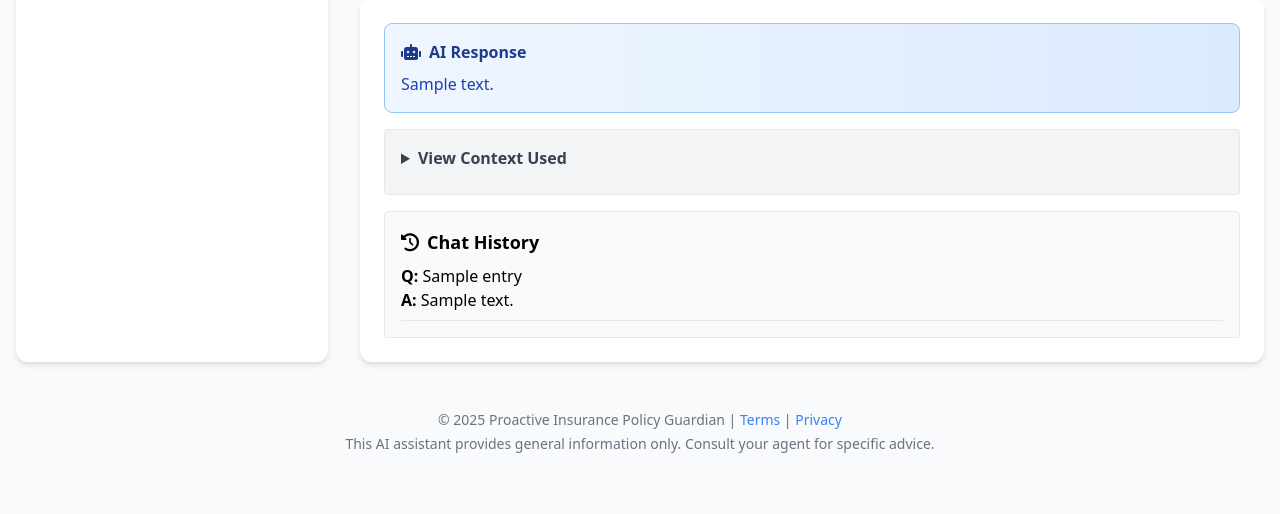
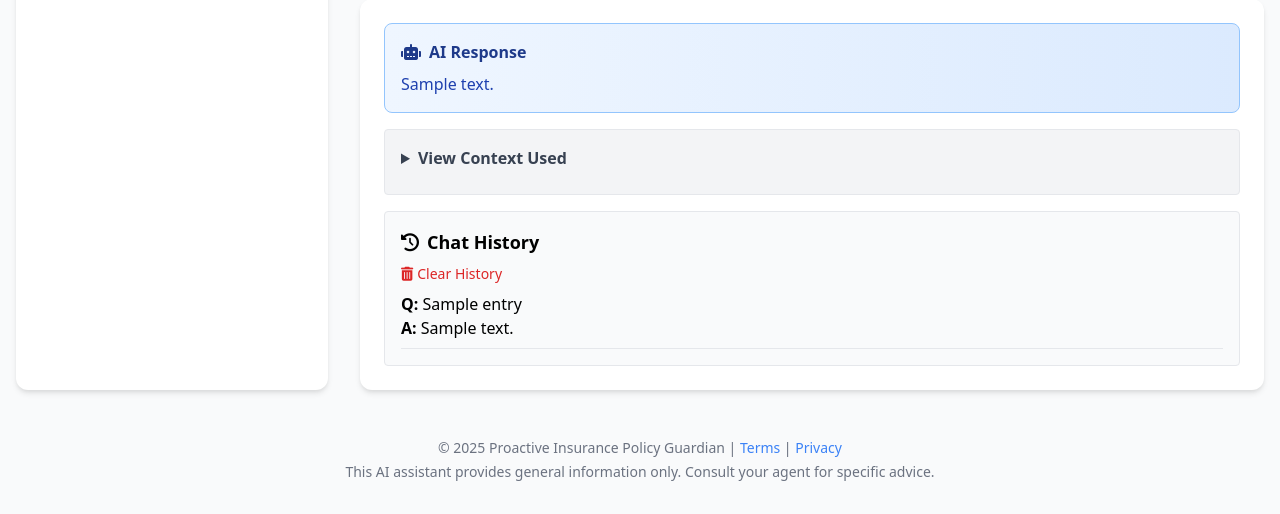
Before and after one commit to sam3782/Proactive_Insurance, a Flask app: template templates/index.html in a window 1280 px wide. Shown: the part 697-1211 px from the top of the page. Before the commit the page ends 1150 px from the top, so only its background shows below. Run offline with Flask 3, Linux system fonts and the light colour scheme; the template is opened without the code that fills it: most values are stand-ins (such as "Sample title", 1, 10 or a date in 2020).

Commit message:
Commit Before Hosting it On Render

```diff
--- a/app.py
+++ b/app.py
@@ -1,4 +1,5 @@
 from flask import Flask, render_template, request, session, redirect, url_for
+
 import os
 import PyPDF2
 from sentence_transformers import SentenceTransformer
@@ -8,17 +9,20 @@ from huggingface_hub import InferenceClient
 import smtplib
 from email.mime.text import MIMEText
 from dotenv import load_dotenv
+
+# Load environment variables
 load_dotenv()
-print("HF_TOKEN:", os.getenv("HF_TOKEN"))
 
-
+# Initialize Flask
 app = Flask(__name__)
 app.secret_key = "super_secret_key"  # Needed for session
 app.config["UPLOAD_FOLDER"] = "uploads"
 os.makedirs(app.config["UPLOAD_FOLDER"], exist_ok=True)
 
-# Load models once
+# Load embedding model
 embed_model = SentenceTransformer("all-MiniLM-L6-v2")
+
+# Initialize Hugging Face Inference Client
 client = InferenceClient(
     model="mistralai/Mistral-7B-Instruct-v0.2",
     token=os.getenv("HF_TOKEN")
@@ -74,20 +78,31 @@ def index():
 
         # Q&A processing
         if filename and question:
+            # Load schedule text
             text_path = os.path.join(app.config["UPLOAD_FOLDER"], f"{filename}.txt")
             with open(text_path, "r", encoding="utf-8") as f:
-                text = f.read()
+                schedule_text = f.read()
+
+            # Load policy wording text
+            wording_path = os.path.join(app.config["UPLOAD_FOLDER"], "wording.pdf")
+            wording_text = ""
+            wording_reader = PyPDF2.PdfReader(wording_path)
+            for page in wording_reader.pages:
+                wording_text += page.extract_text() or ""
+
+            # Combine both texts
+            full_text = schedule_text + "\n" + wording_text
 
             # Chunk
-            chunk_size = 300
-            chunks = [text[i:i + chunk_size] for i in range(0, len(text), chunk_size)]
+            chunk_size = 500
+            chunks = [full_text[i:i + chunk_size] for i in range(0, len(full_text), chunk_size)]
 
             embeddings = embed_model.encode(chunks).astype("float32")
             index = faiss.IndexFlatL2(embeddings.shape[1])
             index.add(embeddings)
 
             q_embedding = embed_model.encode([question]).astype("float32")
-            _, I = index.search(q_embedding, k=1)
+            _, I = index.search(q_embedding, k=3)
             retrieved_chunks = [chunks[i] for i in I[0]]
             raw_context = " ".join([clean_text(chunk) for chunk in retrieved_chunks])
 
@@ -96,11 +111,11 @@ def index():
             retrieved_context = highlight_context(raw_context, keywords)
 
             prompt = (
-                "Based only on the policy text below, answer the user's question. "
+                "You are an Indian insurance policy expert. Based only on the policy text below, answer the user's question. "
                 "If the answer is not specified, reply exactly: 'Not specified in the policy.'\n\n"
                 f"<<<POLICY>>>\n{raw_context}\n<<<END_POLICY>>>\n\n"
                 f"Question: {question}\n\n"
-                "Answer in clear, short plain English:"
+                "Answer in clear, short plain English."
             )
 
             messages = [
@@ -110,7 +125,7 @@ def index():
 
             response = client.chat_completion(
                 messages,
-                max_tokens=150,
+                max_tokens=200,
                 temperature=0.0
             )
             answer = response.choices[0].message.content.strip()
@@ -118,7 +133,7 @@ def index():
             # Save chat history
             session["history"].append({"question": question, "answer": answer})
 
-            # Email answer if email provided
+            # Email if needed
             if email:
                 send_email(email, question, answer)
 
@@ -133,11 +148,11 @@ def index():
         history=session.get("history", [])
     )
 
-# Email helper
+
+# Email sending helper
 def send_email(to_email, question, answer):
     from_email = os.getenv("EMAIL_ADDRESS")
     password = os.getenv("EMAIL_PASSWORD")
-
 
     msg = MIMEText(f"Question:\n{question}\n\nAnswer:\n{answer}")
     msg["Subject"] = "Your Insurance Policy Answer"
@@ -149,6 +164,10 @@ def send_email(to_email, question, answer):
     server.login(from_email, password)
     server.sendmail(from_email, to_email, msg.as_string())
     server.quit()
+@app.route("/clear_history", methods=["POST"])
+def clear_history():
+    session["history"] = []
+    return redirect(url_for("index"))
 
 if __name__ == "__main__":
     app.run(debug=True, port=3000)
--- a/templates/index.html
+++ b/templates/index.html
@@ -210,6 +210,20 @@
               <h3 class="text-lg font-semibold mb-2 flex items-center">
                 <i class="fas fa-history mr-2"></i> Chat History
               </h3>
+              <form
+                action="{{ url_for('clear_history') }}"
+                method="POST"
+                class="mb-2"
+              >
+                <button
+                  type="submit"
+                  class="text-sm text-red-600 hover:underline flex items-center"
+                  onclick="return confirm('Clear all chat history?');"
+                >
+                  <i class="fas fa-trash-alt mr-1"></i> Clear History
+                </button>
+              </form>
+
               <ul class="space-y-2">
                 {% for entry in history %}
                 <li class="border-b pb-2">
```
Also changed, not shown: requirements.txt (added, +7 -0 lines), 1 other file.
